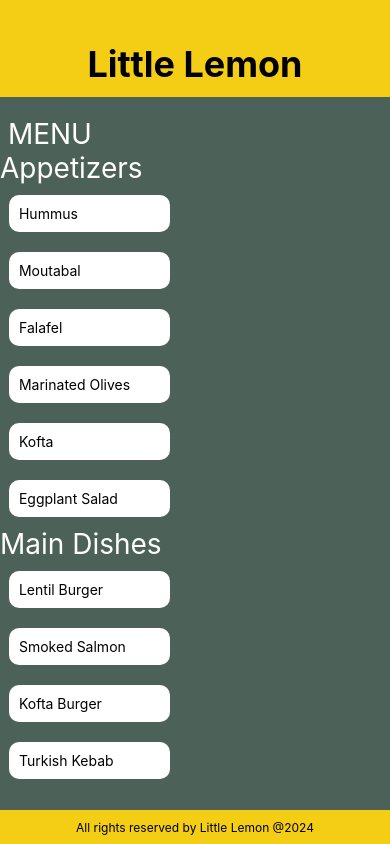
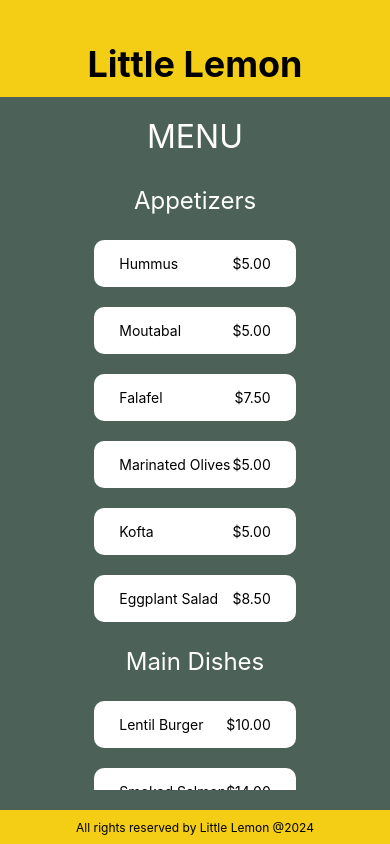
Before and after one commit to ravraw/meta_react_native, a React Native app: screen / in a window 390 px wide. Built offline with nearby package versions, Linux system fonts and the light colour scheme.

Commit message:
Adjust margin

```diff
--- a/components/MenuItem.js
+++ b/components/MenuItem.js
@@ -1,11 +1,11 @@
 import React from "react";
 import { Text, StyleSheet, View } from "react-native";
 
-const MenuItem = ({ name }) => {
+const MenuItem = ({ name, price }) => {
   return (
     <View style={styles.container}>
       <Text style={styles.text}>{name}</Text>
-      {/* <Text style={styles.text}>{price}</Text> */}
+      <Text style={styles.text}>{price}</Text>
     </View>
   );
 };
@@ -15,11 +15,12 @@ const styles = StyleSheet.create({
     flexDirection: "row",
     justifyContent: "space-between",
     alignSelf: "center",
-    padding: 10,
-    margin: 10,
+    paddingVertical: 15,
+    paddingHorizontal: 25,
+    marginVertical: 10,
     backgroundColor: "#fff",
     borderRadius: 10,
-    width: "90%",
+    width: "100%",
   },
 });
 
--- a/components/MenuItemsList.js
+++ b/components/MenuItemsList.js
@@ -6,40 +6,52 @@ const menuItemsToDisplay = [
   {
     title: "Appetizers",
     data: [
-      "Hummus",
-      "Moutabal",
-      "Falafel",
-      "Marinated Olives",
-      "Kofta",
-      "Eggplant Salad",
+      { name: "Hummus", price: "$5.00" },
+      { name: "Moutabal", price: "$5.00" },
+      { name: "Falafel", price: "$7.50" },
+      { name: "Marinated Olives", price: "$5.00" },
+      { name: "Kofta", price: "$5.00" },
+      { name: "Eggplant Salad", price: "$8.50" },
     ],
   },
   {
     title: "Main Dishes",
-    data: ["Lentil Burger", "Smoked Salmon", "Kofta Burger", "Turkish Kebab"],
+    data: [
+      { name: "Lentil Burger", price: "$10.00" },
+      { name: "Smoked Salmon", price: "$14.00" },
+      { name: "Kofta Burger", price: "$11.00" },
+      { name: "Turkish Kebab", price: "$15.50" },
+    ],
   },
   {
     title: "Sides",
     data: [
-      "Fries",
-      "Buttered Rice",
-      "Bread Sticks",
-      "Pita Pocket",
-      "Lentil Soup",
-      "Greek Salad",
-      "Rice Pilaf",
+      { name: "Fries", price: "$3.00", id: "11K" },
+      { name: "Buttered Rice", price: "$3.00" },
+      { name: "Bread Sticks", price: "$3.00" },
+      { name: "Pita Pocket", price: "$3.00" },
+      { name: "Lentil Soup", price: "$3.75" },
+      { name: "Greek Salad", price: "$6.00" },
+      { name: "Rice Pilaf", price: "$4.00" },
     ],
   },
   {
     title: "Desserts",
-    data: ["Baklava", "Tartufo", "Tiramisu", "Panna Cotta"],
+    data: [
+      { name: "Baklava", price: "$3.00" },
+      { name: "Tartufo", price: "$3.00" },
+      { name: "Tiramisu", price: "$5.00" },
+      { name: "Panna Cotta", price: "$5.00" },
+    ],
   },
 ];
 
-const renderItem = ({ item }) => <MenuItem name={item} />;
+const renderItem = ({ item: { name, price } }) => (
+  <MenuItem name={name} price={price} />
+);
 const renderSectionHeader = ({ section: { title } }) => (
   <View>
-    <Text style={styles.subheading}>{title}</Text>
+    <Text style={styles.sectionHeading}>{title}</Text>
   </View>
 );
 const keyExtractor = (item, i) => item + i;
@@ -62,12 +74,21 @@ const styles = StyleSheet.create({
     flex: 1,
     alignItems: "flex-start",
     margin: 20,
-    width: "100%",
+    // width: "100%",
   },
   subheading: {
+    textAlign: "center",
     color: "white",
-    fontSize: 28,
+    fontSize: 32,
     flexWrap: "wrap",
+    marginBottom: 15,
+  },
+  sectionHeading: {
+    textAlign: "center",
+    color: "white",
+    fontSize: 24,
+    flexWrap: "wrap",
+    margin: 15,
   },
 });
 
```
